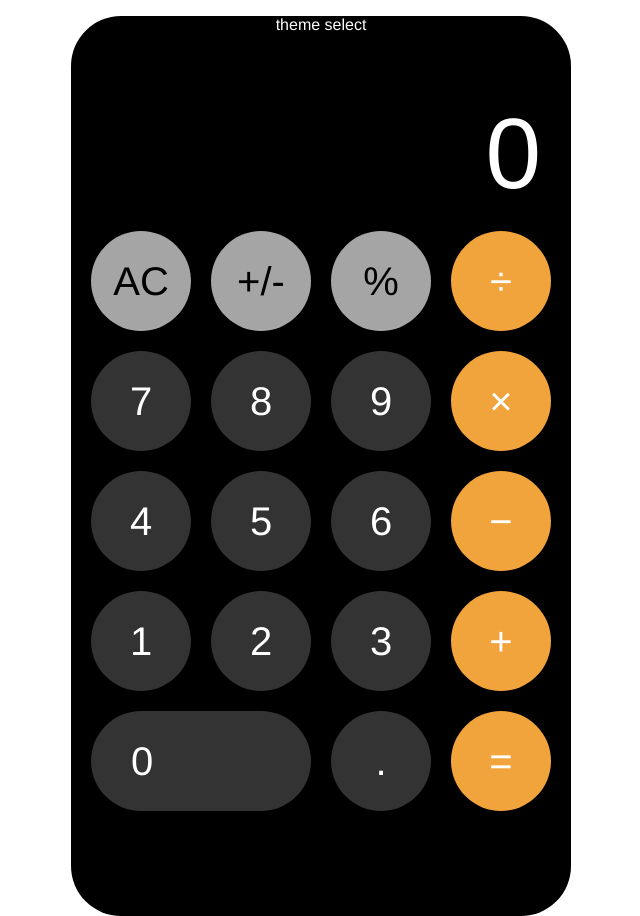
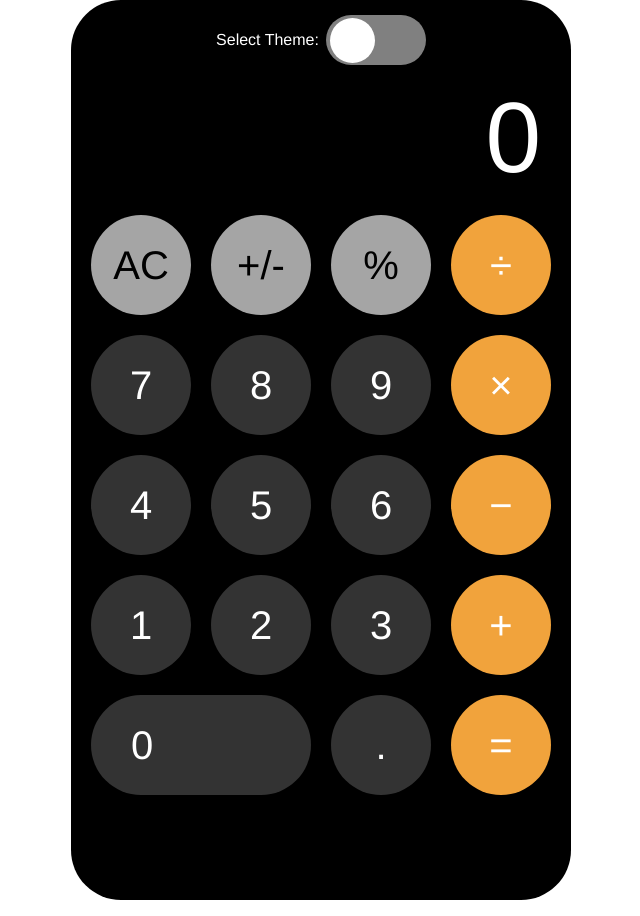
Before and after one commit to WayneMitt/themed-calc, a React (Create React App) app: page / in a window 1280 px wide. Shown: the whole page, without its empty margins (319-959 px from the left). Built offline with nearby package versions, Linux system fonts and the light colour scheme.

Commit message:
added alternate windows theme

```diff
--- a/src/App.css
+++ b/src/App.css
@@ -27,3 +27,12 @@
   text-align: right;
   padding: 0px;
 }
+
+.App.windows {
+  background-color: rgb(36, 36, 36);
+  border-radius: 0;
+}
+
+.Buttons.windows {
+  grid-gap: 2px;
+}
--- a/src/App.js
+++ b/src/App.js
@@ -8,6 +8,7 @@ function App() {
   const [value, setValue] = useState("0");
   const [memory, setMemory] = useState(null);
   const [operator, setOperator] = useState(null);
+  const [theme, setTheme] = useState('apple')
 
   const handleButtonPress = content => () => {
     const num = parseFloat(value)
@@ -145,31 +146,39 @@ function App() {
     }
   }
 
+  const handleThemeChange = theme => () => {
+    if (theme === 'apple') {
+      setTheme('windows')
+    } else if (theme !== 'apple') {
+      setTheme('apple')
+    }
+  }
+
 
   return (
-    <div className="App">
-      <ThemeSelect></ThemeSelect>
+    <div className={`App ${theme !== 'apple' ? 'windows' : ''}`}>
+      <ThemeSelect theme={theme} onButtonClick={handleThemeChange}></ThemeSelect>
       <div className="Display">{value}</div>
-      <div className="Buttons">
-        <Button onButtonClick={handleButtonPress} content="AC" type="function"/>
-        <Button onButtonClick={handleButtonPress} content="+/-" type="function"/>
-        <Button onButtonClick={handleButtonPress} content="%" type="function"/>
-        <Button onButtonClick={handleButtonPress} content="÷" type="operator"/>
-        <Button onButtonClick={handleButtonPress} content="7"/>
-        <Button onButtonClick={handleButtonPress} content="8"/>
-        <Button onButtonClick={handleButtonPress} content="9"/>
-        <Button onButtonClick={handleButtonPress} content="×" type="operator"/>
-        <Button onButtonClick={handleButtonPress} content="4"/>
-        <Button onButtonClick={handleButtonPress} content="5"/>
-        <Button onButtonClick={handleButtonPress} content="6"/>
-        <Button onButtonClick={handleButtonPress} content="−" type="operator"/>
-        <Button onButtonClick={handleButtonPress} content="1"/>
-        <Button onButtonClick={handleButtonPress} content="2"/>
-        <Button onButtonClick={handleButtonPress} content="3"/>
-        <Button onButtonClick={handleButtonPress} content="+" type="operator"/>
-        <Button onButtonClick={handleButtonPress} content="0"/>
-        <Button onButtonClick={handleButtonPress} content="."/>
-        <Button onButtonClick={handleButtonPress} content="=" type="operator"/>
+      <div className={`Buttons ${theme !== 'apple' ? 'windows' : ''}`}>
+        <Button onButtonClick={handleButtonPress} content="AC" theme={theme} type="function"/>
+        <Button onButtonClick={handleButtonPress} content="+/-" theme={theme} type="function"/>
+        <Button onButtonClick={handleButtonPress} content="%" theme={theme} type="function"/>
+        <Button onButtonClick={handleButtonPress} content="÷" theme={theme} type="operator"/>
+        <Button onButtonClick={handleButtonPress} content="7" theme={theme}/>
+        <Button onButtonClick={handleButtonPress} content="8" theme={theme}/>
+        <Button onButtonClick={handleButtonPress} content="9" theme={theme}/>
+        <Button onButtonClick={handleButtonPress} content="×" theme={theme} type="operator"/>
+        <Button onButtonClick={handleButtonPress} content="4" theme={theme}/>
+        <Button onButtonClick={handleButtonPress} content="5" theme={theme}/>
+        <Button onButtonClick={handleButtonPress} content="6" theme={theme}/>
+        <Button onButtonClick={handleButtonPress} content="−" theme={theme} type="operator"/>
+        <Button onButtonClick={handleButtonPress} content="1" theme={theme}/>
+        <Button onButtonClick={handleButtonPress} content="2" theme={theme}/>
+        <Button onButtonClick={handleButtonPress} content="3" theme={theme}/>
+        <Button onButtonClick={handleButtonPress} content="+" theme={theme} type="operator"/>
+        <Button onButtonClick={handleButtonPress} content="0" theme={theme}/>
+        <Button onButtonClick={handleButtonPress} content="." theme={theme}/>
+        <Button onButtonClick={handleButtonPress} content="=" theme={theme} type="operator"/>
       </div>
     </div>
   );
--- a/src/components/Button.css
+++ b/src/components/Button.css
@@ -26,3 +26,23 @@
 .operator {
     background: #f1a33c
 }
+
+.Button.windows {
+    border-radius: 0%;
+    background: black;
+    opacity: 90%;
+    width: 100%;
+}
+
+.Button.windows.function {
+    color: white;
+}
+
+.Button.windows.equals {
+    background: #0078d7;
+    opacity: 80%;
+}
+
+.Button.windows.zero {
+    width:189px;
+}
--- a/src/components/Button.js
+++ b/src/components/Button.js
@@ -1,9 +1,9 @@
 import React from 'react';
 import './Button.css';
 
-function Button({content, onButtonClick, type}) {
+function Button({content, onButtonClick, type, theme}) {
   return (
-    <div className={`Button ${content === "0" ? "zero" : ""} ${type === "" ? "" : type}`}
+    <div className={`Button ${content === "0" ? "zero" : ""} ${content === "=" ? "equals" : ""} ${theme !== 'apple' ? 'windows' : ''} ${type === "" ? "" : type}`}
     onClick={onButtonClick(content)}>
       {content}
     </div>
--- a/src/components/ThemeSelect.css
+++ b/src/components/ThemeSelect.css
@@ -1,4 +1,48 @@
 .ThemeSelect {
-    text-align: center;
+    display: flex;
+	justify-content: center;
+	align-items: center;
     height: 80px;
 }
+
+input[type=checkbox]{
+	height: 0;
+	width: 0;
+	visibility: hidden;
+}
+
+label {
+	cursor: pointer;
+	text-indent: -9999px;
+	width: 100px;
+	height: 50px;
+	background: grey;
+	display: block;
+	border-radius: 100px;
+	position: relative;
+}
+
+label:after {
+	content: '';
+	position: absolute;
+	top: 2.5px;
+	left: 4px;
+	width: 45px;
+	height: 45px;
+	background: #fff;
+	border-radius: 90px;
+	transition: 0.3s;
+}
+
+input:checked + label {
+	background: #0078d7;
+}
+
+input:checked + label:after {
+	left: calc(100% - 5px);
+	transform: translateX(-100%);
+}
+
+label:active:after {
+	width: 35px;
+}
--- a/src/components/ThemeSelect.js
+++ b/src/components/ThemeSelect.js
@@ -1,10 +1,11 @@
 import React from 'react';
 import './ThemeSelect.css'
 
-function ThemeSelect() {
+function ThemeSelect({theme, onButtonClick}) {
   return (
     <div className="ThemeSelect">
-      <p>theme select</p>
+      <p>Select Theme:</p>
+      <input type="checkbox" id="switch" onClick={onButtonClick(theme)} /><label for="switch">Toggle</label>
     </div>
   );
 }
```
Also changed, not shown: 2 other files (tests, documents, lock files or other folders).
